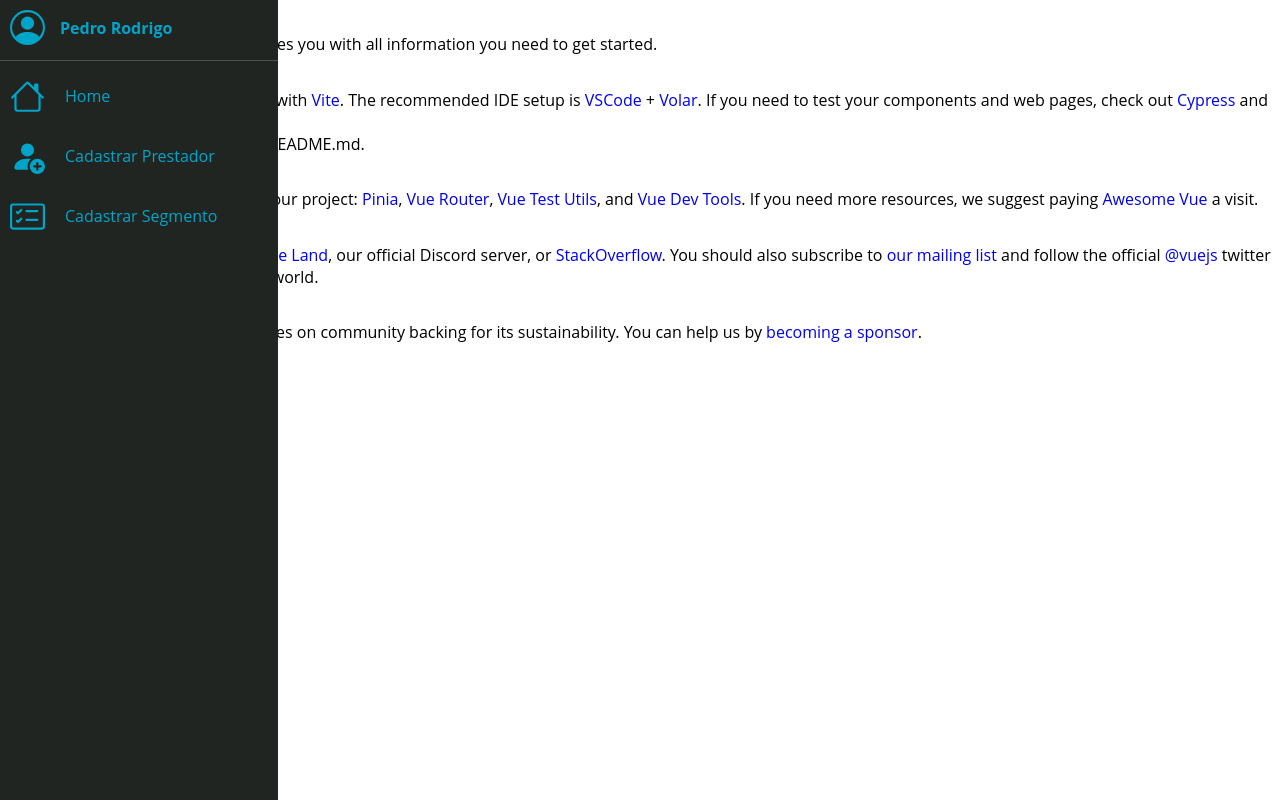
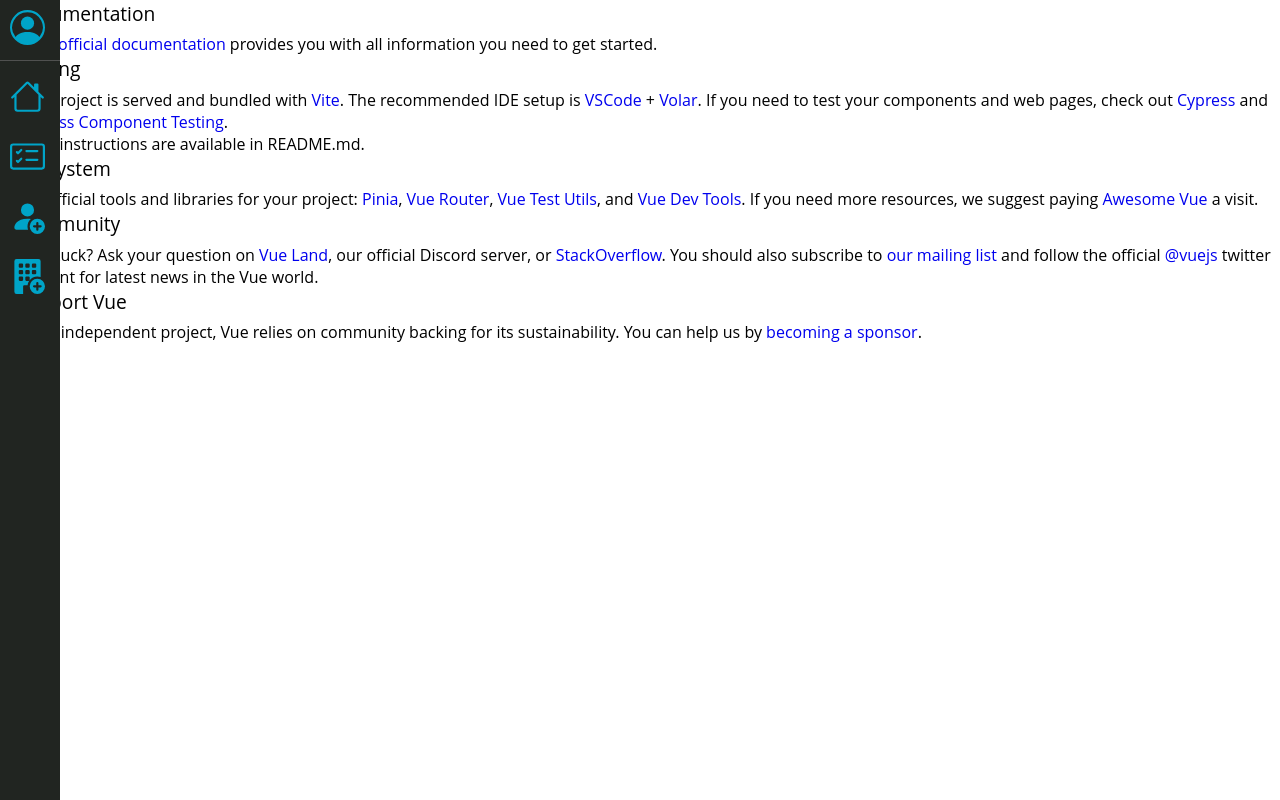
Before and after one commit to B1nary-Devs/JAIA-FRONT, a Vue app in the folder B1InspecFront/: page / in a window 1280 px wide. Built offline with nearby package versions, Linux system fonts and the light colour scheme.

Commit message:
82 - Inserindo ligações de telas e estilização de submenu

```diff
--- a/B1InspecFront/src/assets/css/nav/nav.css
+++ b/B1InspecFront/src/assets/css/nav/nav.css
@@ -96,6 +96,7 @@
     margin: 0;
     display: flex;
     flex-direction: column;
+    font-weight: bold;
 }
 
 /*ITENS*/
@@ -108,6 +109,7 @@
     flex-direction: row;
     margin-top: 10px;
     align-items: center;
+
 }
 
 /*LINKS*/
@@ -124,11 +126,19 @@
 
 .link-item svg{
     width: 35px;
+
 }
 
 .link-item p{
     margin-left: 20px;
+    font-weight: bold;
 }
+
+.icons-item {
+    display: flex;
+    align-items: center;
+}
+
 
 /*ANIMAÇÕES*/
 nav:hover{
@@ -140,3 +150,82 @@
     color: #ffffff;
     transform: translateX(8px);
 }
+
+.menu-submenu {
+    padding: 0;
+    width: 100px;
+    margin-left: 10px;
+    display: block;
+    flex-direction: column;
+    margin-top: 10px;
+    align-items: center;
+
+}
+
+.submenu {
+    display: block;
+    flex-direction: column;
+
+}
+
+.item-submenu{
+  background-color: rgb(37, 40, 37);
+  width: 260px;
+  height: 40px;
+  border-radius: 5px;
+  cursor: pointer;
+  display: flex;
+  justify-content: center;
+  align-items: center;
+
+}
+
+.item-submenu p {
+    color: rgb(201, 201, 201);
+}
+
+.item-submenu:hover{
+    background-color:  #00A4C8;
+}
+
+.item-submenu:hover p{
+    color:  #000000;
+}
+
+.arrow-rotate {
+    transform: rotate(90deg); /* Gira a seta 90 graus para apontar para baixo */
+  }
+
+
+
+
+/*.cadastrar-prestador p,
+.consultar-prestador p {
+  background-color: rgb(0, 0, 0);
+  border-radius: 10px;
+  padding: 10px;
+  cursor: pointer;
+  color: rgb(201, 201, 201);
+  font-weight: bold;
+  transition: all 0.2s ease-in-out;
+  margin-left: 20%;
+  margin-top: 1%;
+  z-index: 1;
+}
+
+.cadastrar-prestador p:hover,
+.consultar-prestador p:hover {
+  background-color: #677a8e;
+}
+
+.menu-submenu {
+    padding: 0;
+    margin: 0;
+    width: 100px;
+    margin-left: 10px;
+    display: block;
+    flex-direction: column;
+    margin-top: 10px;
+    align-items: center;
+}
+/*
--- a/B1InspecFront/src/components/TheNav.vue
+++ b/B1InspecFront/src/components/TheNav.vue
@@ -1,50 +1,119 @@
 <template>
-    <div class="componente-nav">
+    <div class="componente-nav" @mouseleave="closeAllSubMenus">
         <nav>
             <div class="logo">
                 <div class="logo-item">
                     <router-link to="/" id="cadPrestador" title="I para página Inicial">
                         <div class="logo-link-item">
-                        <svg xmlns="http://www.w3.org/2000/svg" fill="currentColor" class="bi bi-person-circle" viewBox="0 0 16 16">
-                            <path d="M11 6a3 3 0 1 1-6 0 3 3 0 0 1 6 0z"/>
-                            <path fill-rule="evenodd" d="M0 8a8 8 0 1 1 16 0A8 8 0 0 1 0 8zm8-7a7 7 0 0 0-5.468 11.37C3.242 11.226 4.805 10 8 10s4.757 1.225 5.468 2.37A7 7 0 0 0 8 1z"/>
+                            <svg xmlns="http://www.w3.org/2000/svg" fill="currentColor" class="bi bi-person-circle"
+                                viewBox="0 0 16 16">
+                                <path d="M11 6a3 3 0 1 1-6 0 3 3 0 0 1 6 0z" />
+                                <path fill-rule="evenodd"
+                                    d="M0 8a8 8 0 1 1 16 0A8 8 0 0 1 0 8zm8-7a7 7 0 0 0-5.468 11.37C3.242 11.226 4.805 10 8 10s4.757 1.225 5.468 2.37A7 7 0 0 0 8 1z" />
                             </svg>
-                        <p>Pedro Rodrigo</p>
+                            <p>Login</p>
                         </div>
                     </router-link>
                 </div>
             </div>
             <div class="divisor"></div>
-        <div class="nav-menu" transition-style="in:wipe:down">
+            <div class="nav-menu">
                 <div class="nav-item">
-                <router-link to="/" id="cadPrestador" title="Ir para página Inicial">
+                    <router-link to="/" id="Home" title="Ir para página Inicial">
                         <div class="link-item">
-                        <svg xmlns="http://www.w3.org/2000/svg" fill="currentColor" class="bi bi-house" viewBox="0 0 16 16">
-                            <path d="M8.707 1.5a1 1 0 0 0-1.414 0L.646 8.146a.5.5 0 0 0 .708.708L2 8.207V13.5A1.5 1.5 0 0 0 3.5 15h9a1.5 1.5 0 0 0 1.5-1.5V8.207l.646.647a.5.5 0 0 0 .708-.708L13 5.793V2.5a.5.5 0 0 0-.5-.5h-1a.5.5 0 0 0-.5.5v1.293L8.707 1.5ZM13 7.207V13.5a.5.5 0 0 1-.5.5h-9a.5.5 0 0 1-.5-.5V7.207l5-5 5 5Z"/>
+                            <svg xmlns="http://www.w3.org/2000/svg" fill="currentColor" class="bi bi-house"
+                                viewBox="0 0 16 16">
+                                <path
+                                    d="M8.707 1.5a1 1 0 0 0-1.414 0L.646 8.146a.5.5 0 0 0 .708.708L2 8.207V13.5A1.5 1.5 0 0 0 3.5 15h9a1.5 1.5 0 0 0 1.5-1.5V8.207l.646.647a.5.5 0 0 0 .708-.708L13 5.793V2.5a.5.5 0 0 0-.5-.5h-1a.5.5 0 0 0-.5.5v1.293L8.707 1.5ZM13 7.207V13.5a.5.5 0 0 1-.5.5h-9a.5.5 0 0 1-.5-.5V7.207l5-5 5 5Z" />
                             </svg>
                             <p>Home</p>
                         </div>
                     </router-link>
                 </div>
-            <div class="nav-item">
-                <router-link to="/cadPrestador" id="cadPrestador" title="Realizar um novo cadastro">
-                    <div class="link-item">
-                        <svg xmlns="http://www.w3.org/2000/svg" fill="currentColor" class="bi bi-person-fill-add" viewBox="0 0 16 16">
-                            <path d="M12.5 16a3.5 3.5 0 1 0 0-7 3.5 3.5 0 0 0 0 7Zm.5-5v1h1a.5.5 0 0 1 0 1h-1v1a.5.5 0 0 1-1 0v-1h-1a.5.5 0 0 1 0-1h1v-1a.5.5 0 0 1 1 0Zm-2-6a3 3 0 1 1-6 0 3 3 0 0 1 6 0Z"/>
-                            <path d="M2 13c0 1 1 1 1 1h5.256A4.493 4.493 0 0 1 8 12.5a4.49 4.49 0 0 1 1.544-3.393C9.077 9.038 8.564 9 8 9c-5 0-6 3-6 4Z"/>
+            </div>
+            <div class="menu-submenu">
+                <div class="link-item" @click="toggleSubMenuSegmento">
+                    <div class="icons-item">
+                    <svg xmlns="http://www.w3.org/2000/svg" fill="currentColor" class="bi bi-card-checklist"
+                        viewBox="0 0 16 16">
+                        <path
+                            d="M14.5 3a.5.5 0 0 1 .5.5v9a.5.5 0 0 1-.5.5h-13a.5.5 0 0 1-.5-.5v-9a.5.5 0 0 1 .5-.5h13zm-13-1A1.5 1.5 0 0 0 0 3.5v9A1.5 1.5 0 0 0 1.5 14h13a1.5 1.5 0 0 0 1.5-1.5v-9A1.5 1.5 0 0 0 14.5 2h-13z" />
+                        <path
+                            d="M7 5.5a.5.5 0 0 1 .5-.5h5a.5.5 0 0 1 0 1h-5a.5.5 0 0 1-.5-.5zm-1.496-.854a.5.5 0 0 1 0 .708l-1.5 1.5a.5.5 0 0 1-.708 0l-.5-.5a.5.5 0 1 1 .708-.708l.146.147 1.146-1.147a.5.5 0 0 1 .708 0zM7 9.5a.5.5 0 0 1 .5-.5h5a.5.5 0 0 1 0 1h-5a.5.5 0 0 1-.5-.5zm-1.496-.854a.5.5 0 0 1 0 .708l-1.5 1.5a.5.5 0 0 1-.708 0l-.5-.5a.5.5 0 0 1 .708-.708l.146.147 1.146-1.147a.5.5 0 0 1 .708 0z" />
                     </svg>
-                        <p>Cadastrar Prestador</p>
+                        <p>Segmento</p>
+                    </div>
+                    <div class="icons-arrow">
+                        <svg xmlns="http://www.w3.org/2000/svg" width="16" height="16" fill="currentColor" :class="{ 'arrow-rotate': showSubMenuSegmento }" class="bi bi-chevron-right" viewBox="0 0 16 16">
+                            <path fill-rule="evenodd" d="M4.646 1.646a.5.5 0 0 1 .708 0l6 6a.5.5 0 0 1 0 .708l-6 6a.5.5 0 0 1-.708-.708L10.293 8 4.646 2.354a.5.5 0 0 1 0-.708z"/>
+                        </svg>
+                    </div>
+                </div>
+                <div class="submenu" v-show="showSubMenuSegmento">
+                    <router-link to="/cadSegmento" title="Cadastrar novo segmento">
+                        <div class="item-submenu">
+                            <p>Cadastrar</p>
+                        </div>
+                    </router-link>
+                    <router-link to="/consSegmento" id="consSegmento" title="Realizar consulta">
+                        <div class="item-submenu">
+                            <p>Consultar</p>
                         </div>
                     </router-link>
                 </div>
-            <div class="nav-item">
-                <router-link to="/cadSegmento" title="Cadastrar nova categoria">
-                    <div class="link-item">
-                        <svg xmlns="http://www.w3.org/2000/svg" fill="currentColor" class="bi bi-card-checklist" viewBox="0 0 16 16">
-                            <path d="M14.5 3a.5.5 0 0 1 .5.5v9a.5.5 0 0 1-.5.5h-13a.5.5 0 0 1-.5-.5v-9a.5.5 0 0 1 .5-.5h13zm-13-1A1.5 1.5 0 0 0 0 3.5v9A1.5 1.5 0 0 0 1.5 14h13a1.5 1.5 0 0 0 1.5-1.5v-9A1.5 1.5 0 0 0 14.5 2h-13z"/>
-                            <path d="M7 5.5a.5.5 0 0 1 .5-.5h5a.5.5 0 0 1 0 1h-5a.5.5 0 0 1-.5-.5zm-1.496-.854a.5.5 0 0 1 0 .708l-1.5 1.5a.5.5 0 0 1-.708 0l-.5-.5a.5.5 0 1 1 .708-.708l.146.147 1.146-1.147a.5.5 0 0 1 .708 0zM7 9.5a.5.5 0 0 1 .5-.5h5a.5.5 0 0 1 0 1h-5a.5.5 0 0 1-.5-.5zm-1.496-.854a.5.5 0 0 1 0 .708l-1.5 1.5a.5.5 0 0 1-.708 0l-.5-.5a.5.5 0 0 1 .708-.708l.146.147 1.146-1.147a.5.5 0 0 1 .708 0z"/>
+            </div>
+            <div class="menu-submenu">
+                <div class="link-item" @click="toggleSubMenuPrestador">
+                    <div class="icons-item">
+                        <svg xmlns="http://www.w3.org/2000/svg" fill="currentColor" class="bi bi-person-fill-add" viewBox="0 0 16 16">
+                            <path d="M12.5 16a3.5 3.5 0 1 0 0-7 3.5 3.5 0 0 0 0 7Zm.5-5v1h1a.5.5 0 0 1 0 1h-1v1a.5.5 0 0 1-1 0v-1h-1a.5.5 0 0 1 0-1h1v-1a.5.5 0 0 1 1 0Zm-2-6a3 3 0 1 1-6 0 3 3 0 0 1 6 0Z" />
+                            <path d="M2 13c0 1 1 1 1 1h5.256A4.493 4.493 0 0 1 8 12.5a4.49 4.49 0 0 1 1.544-3.393C9.077 9.038 8.564 9 8 9c-5 0-6 3-6 4Z" />
                         </svg>
-                        <p>Cadastrar Segmento</p>
+                        <p>Prestador</p>
+                    </div>
+                    <div class="icons-arrow">
+                        <svg xmlns="http://www.w3.org/2000/svg" width="16" height="16" fill="currentColor" :class="{ 'arrow-rotate': showSubMenuPrestador }" class="bi bi-chevron-right" viewBox="0 0 16 16">
+                            <path fill-rule="evenodd" d="M4.646 1.646a.5.5 0 0 1 .708 0l6 6a.5.5 0 0 1 0 .708l-6 6a.5.5 0 0 1-.708-.708L10.293 8 4.646 2.354a.5.5 0 0 1 0-.708z"/>
+                        </svg>
+                    </div>
+                </div>
+                <div class="submenu" v-show="showSubMenuPrestador">
+                    <router-link to="/cadPrestador" id="cadPrestador" title="Realizar um novo cadastro">
+                        <div class="item-submenu">
+                            <p>Cadastrar</p>
+                        </div>
+                    </router-link>
+                    <router-link to="/consPrestador" id="consPrestador" title="Realizar consulta">
+                        <div class="item-submenu">
+                            <p>Consultar</p>
+                        </div>
+                    </router-link>
+                </div>
+            </div>
+            <div class="menu-submenu">
+                <div class="link-item" @click="toggleSubMenuOrdem">
+                    <div class="icons-item">
+                        <svg xmlns="http://www.w3.org/2000/svg" fill="currentColor" class="bi bi-building-fill-add" viewBox="0 0 16 16">
+                            <path d="M12.5 16a3.5 3.5 0 1 0 0-7 3.5 3.5 0 0 0 0 7Zm.5-5v1h1a.5.5 0 0 1 0 1h-1v1a.5.5 0 0 1-1 0v-1h-1a.5.5 0 0 1 0-1h1v-1a.5.5 0 0 1 1 0Z"/>
+                            <path d="M2 1a1 1 0 0 1 1-1h10a1 1 0 0 1 1 1v7.256A4.493 4.493 0 0 0 12.5 8a4.493 4.493 0 0 0-3.59 1.787A.498.498 0 0 0 9 9.5v-1a.5.5 0 0 0-.5-.5h-1a.5.5 0 0 0-.5.5v1a.5.5 0 0 0 .5.5h1a.5.5 0 0 0 .39-.187A4.476 4.476 0 0 0 8.027 12H6.5a.5.5 0 0 0-.5.5V16H3a1 1 0 0 1-1-1V1Zm2 1.5v1a.5.5 0 0 0 .5.5h1a.5.5 0 0 0 .5-.5v-1a.5.5 0 0 0-.5-.5h-1a.5.5 0 0 0-.5.5Zm3 0v1a.5.5 0 0 0 .5.5h1a.5.5 0 0 0 .5-.5v-1a.5.5 0 0 0-.5-.5h-1a.5.5 0 0 0-.5.5Zm3.5-.5a.5.5 0 0 0-.5.5v1a.5.5 0 0 0 .5.5h1a.5.5 0 0 0 .5-.5v-1a.5.5 0 0 0-.5-.5h-1ZM4 5.5v1a.5.5 0 0 0 .5.5h1a.5.5 0 0 0 .5-.5v-1a.5.5 0 0 0-.5-.5h-1a.5.5 0 0 0-.5.5ZM7.5 5a.5.5 0 0 0-.5.5v1a.5.5 0 0 0 .5.5h1a.5.5 0 0 0 .5-.5v-1a.5.5 0 0 0-.5-.5h-1Zm2.5.5v1a.5.5 0 0 0 .5.5h1a.5.5 0 0 0 .5-.5v-1a.5.5 0 0 0-.5-.5h-1a.5.5 0 0 0-.5.5ZM4.5 8a.5.5 0 0 0-.5.5v1a.5.5 0 0 0 .5.5h1a.5.5 0 0 0 .5-.5v-1a.5.5 0 0 0-.5-.5h-1Z"/>
+                        </svg>
+                        <p>Ordem de serviço</p>
+                    </div>
+                    <div class="icons-arrow">
+                        <svg xmlns="http://www.w3.org/2000/svg" width="16" height="16" fill="currentColor" :class="{ 'arrow-rotate': showSubMenuOrdem }" class="bi bi-chevron-right" viewBox="0 0 16 16">
+                            <path fill-rule="evenodd" d="M4.646 1.646a.5.5 0 0 1 .708 0l6 6a.5.5 0 0 1 0 .708l-6 6a.5.5 0 0 1-.708-.708L10.293 8 4.646 2.354a.5.5 0 0 1 0-.708z"/>
+                        </svg>
+                    </div>
+                </div>
+                <div class="submenu" v-show="showSubMenuOrdem">
+                    <router-link to="/" id="cadOrdem" title="Realizar um novo cadastro">
+                        <div class="item-submenu">
+                            <p>Cadastrar</p>
+                        </div>
+                    </router-link>
+                    <router-link to="/consOrdem" id="consOrdem" title="Realizar consulta">
+                        <div class="item-submenu">
+                            <p>Consultar</p>
                         </div>
                     </router-link>
                 </div>
@@ -55,4 +124,34 @@
 
 <script setup lang="ts">
 import '../assets/css/nav/nav.css'
+import { ref } from 'vue'
+
+const showSubMenuSegmento = ref(false)
+const toggleSubMenuSegmento = () => {
+    showSubMenuSegmento.value = !showSubMenuSegmento.value
+    showSubMenuPrestador.value = false
+    showSubMenuOrdem.value = false
+}
+
+const showSubMenuPrestador = ref(false)
+const toggleSubMenuPrestador = () => {
+    showSubMenuPrestador.value = !showSubMenuPrestador.value
+    showSubMenuSegmento.value = false
+    showSubMenuOrdem.value = false
+}
+
+const showSubMenuOrdem = ref(false)
+const toggleSubMenuOrdem = () => {
+    showSubMenuOrdem.value = !showSubMenuOrdem.value
+    showSubMenuPrestador.value = false
+    showSubMenuSegmento.value = false
+}
+
+const closeAllSubMenus = () => {
+  // Feche todos os submenus definindo as variáveis como false
+  showSubMenuSegmento.value = false
+  showSubMenuPrestador.value = false
+  showSubMenuOrdem.value = false
+}
+
 </script>
```
Also changed, not shown: B1InspecFront/src/router/index.ts (+23 -7 lines). Lines whose indentation alone changed are shown as unchanged.
